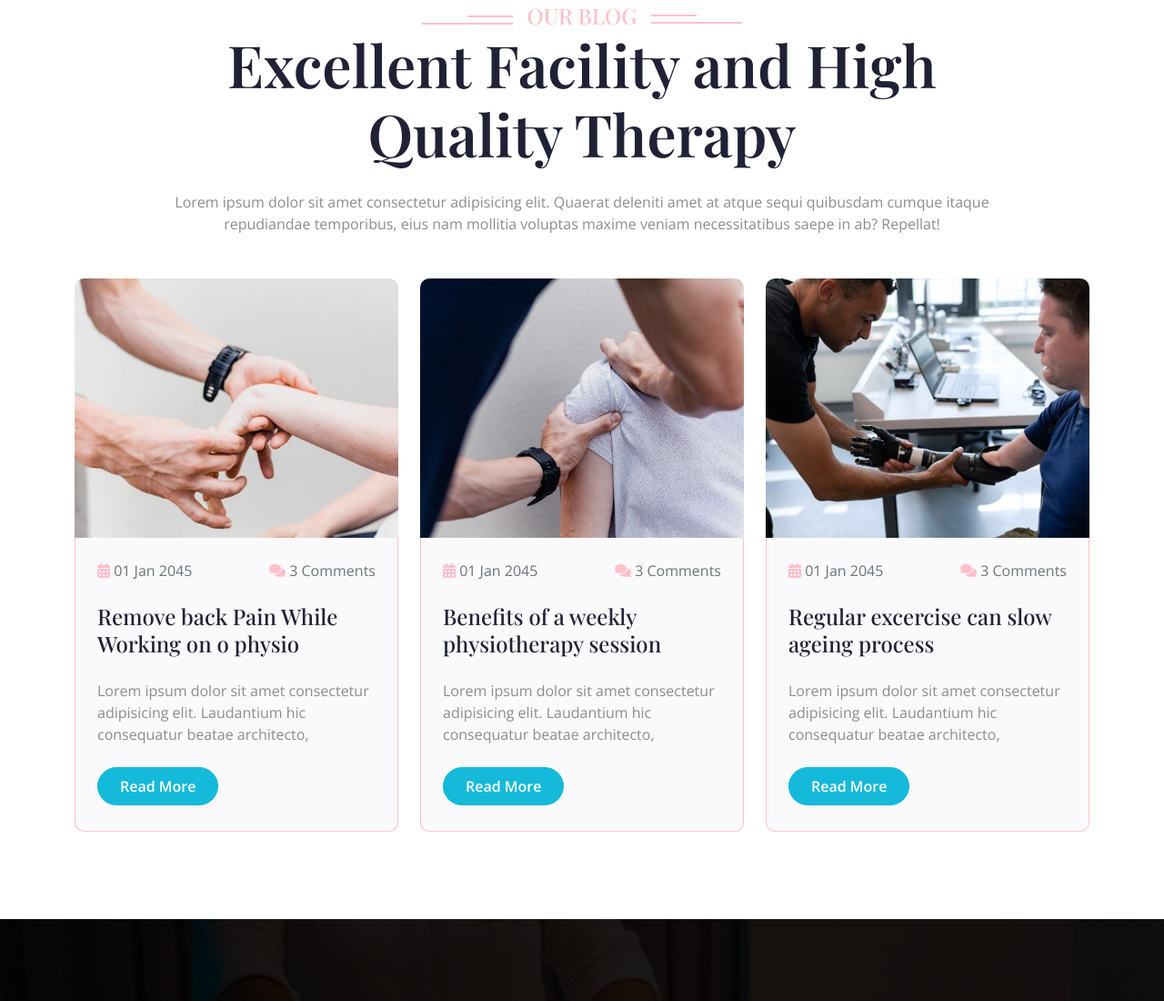
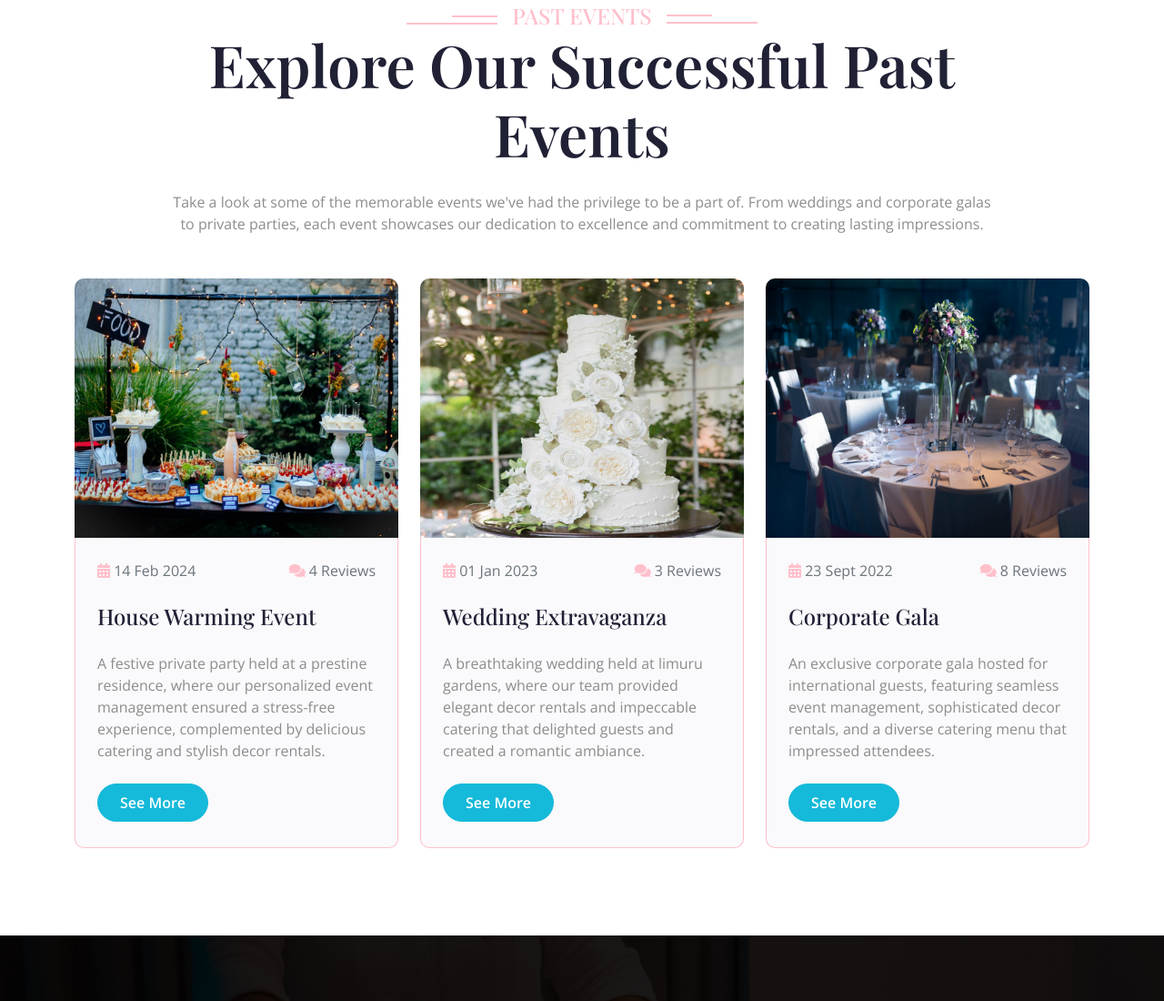
Before and after one commit to ToshTony/RentalApp, a plain HTML site: page index.html in a window 1280 px wide. Shown: the part 7629-8729 px from the top of the page at 91% size. Drawn offline with nearby package versions, Linux system fonts and the light colour scheme.

Commit message:
content edition

```diff
--- a/index.html
+++ b/index.html
@@ -780,64 +780,79 @@
             <div class="container py-5">
                 <div class="section-title mb-5 wow fadeInUp" data-wow-delay="0.1s">
                     <div class="sub-style">
-                        <h4 class="sub-title px-3 mb-0">Our Blog</h4>
+                        <h4 class="sub-title px-3 mb-0">Past Events</h4>
                     </div>
-                    <h1 class="display-3 mb-4">Excellent Facility and High Quality Therapy</h1>
-                    <p class="mb-0">Lorem ipsum dolor sit amet consectetur adipisicing elit. Quaerat deleniti amet at atque sequi quibusdam cumque itaque repudiandae temporibus, eius nam mollitia voluptas maxime veniam necessitatibus saepe in ab? Repellat!</p>
+                    <h1 class="display-3 mb-4">Explore Our Successful Past Events</h1>
+                    <p class="mb-0">
+                        Take a look at some of the memorable events we've had
+                        the privilege to be a part of. From weddings and corporate
+                        galas to private parties, each event showcases our dedication
+                        to excellence and commitment to creating lasting impressions.
+                    </p>
                 </div>
                 <div class="row g-4 justify-content-center">
                     <div class="col-md-6 col-lg-6 col-xl-4 wow fadeInUp" data-wow-delay="0.1s">
                         <div class="blog-item rounded">
                             <div class="blog-img">
-                                <img src="img/blog-1.jpg" class="img-fluid w-100" alt="Image">
+                                <img src="img/party.png" class="img-fluid w-100" alt="Image">
                             </div>
                             <div class="blog-centent p-4">
                                 <div class="d-flex justify-content-between mb-4">
-                                    <p class="mb-0 text-muted"><i class="fa fa-calendar-alt text-primary"></i> 01 Jan 2045</p>
-                                    <a href="#" class="text-muted"><span class="fa fa-comments text-primary"></span> 3 Comments</a>
+                                    <p class="mb-0 text-muted"><i class="fa fa-calendar-alt text-primary"></i> 14 Feb 2024</p>
+                                    <a href="#" class="text-muted"><span class="fa fa-comments text-primary"></span> 4 Reviews</a>
                                 </div>
-                                <a href="#" class="h4">Remove back Pain While Working on o physio</a>
-                                <p class="my-4">Lorem ipsum dolor sit amet consectetur adipisicing elit. Laudantium hic consequatur beatae architecto,</p>
-                                <a href="#" class="btn btn-primary rounded-pill text-white py-2 px-4 mb-1">Read More</a>
+                                <a href="#" class="h4">House Warming Event</a>
+                                <p class="my-4">
+                                    A festive private party held at a prestine residence, where our personalized
+                                    event management ensured a stress-free experience, complemented by delicious
+                                    catering and stylish decor rentals.
+                                </p>
+                                <a href="#" class="btn btn-primary rounded-pill text-white py-2 px-4 mb-1">See More</a>
                             </div>
                         </div>
                     </div>
                     <div class="col-md-6 col-lg-6 col-xl-4 wow fadeInUp" data-wow-delay="0.3s">
                         <div class="blog-item rounded">
                             <div class="blog-img">
-                                <img src="img/blog-2.jpg" class="img-fluid w-100" alt="Image">
+                                <img src="img/weddn.png" class="img-fluid w-100" alt="Image">
                             </div>
                             <div class="blog-centent p-4">
                                 <div class="d-flex justify-content-between mb-4">
-                                    <p class="mb-0 text-muted"><i class="fa fa-calendar-alt text-primary"></i> 01 Jan 2045</p>
-                                    <a href="#" class="text-muted"><span class="fa fa-comments text-primary"></span> 3 Comments</a>
+                                    <p class="mb-0 text-muted"><i class="fa fa-calendar-alt text-primary"></i> 01 Jan 2023</p>
+                                    <a href="#" class="text-muted"><span class="fa fa-comments text-primary"></span> 3 Reviews</a>
                                 </div>
-                                <a href="#" class="h4">Benefits of a weekly physiotherapy session</a>
-                                <p class="my-4">Lorem ipsum dolor sit amet consectetur adipisicing elit. Laudantium hic consequatur beatae architecto,</p>
-                                <a href="#" class="btn btn-primary rounded-pill text-white py-2 px-4 mb-1">Read More</a>
+                                <a href="#" class="h4">Wedding Extravaganza</a>
+                                <p class="my-4">
+                                    A breathtaking wedding held at limuru gardens, where our team provided elegant
+                                    decor rentals and impeccable catering that delighted guests and created a romantic ambiance.
+                                </p>
+                                <a href="#" class="btn btn-primary rounded-pill text-white py-2 px-4 mb-1">See More</a>
                             </div>
                         </div>
                     </div>
                     <div class="col-md-6 col-lg-6 col-xl-4 wow fadeInUp" data-wow-delay="0.5s">
                         <div class="blog-item rounded">
                             <div class="blog-img">
-                                <img src="img/blog-3.jpg" class="img-fluid w-100" alt="Image">
+                                <img src="img/corp.png" class="img-fluid w-100" alt="Image">
                             </div>
                             <div class="blog-centent p-4">
                                 <div class="d-flex justify-content-between mb-4">
-                                    <p class="mb-0 text-muted"><i class="fa fa-calendar-alt text-primary"></i> 01 Jan 2045</p>
-                                    <a href="#" class="text-muted"><span class="fa fa-comments text-primary"></span> 3 Comments</a>
+                                    <p class="mb-0 text-muted"><i class="fa fa-calendar-alt text-primary"></i> 23 Sept 2022</p>
+                                    <a href="#" class="text-muted"><span class="fa fa-comments text-primary"></span> 8 Reviews</a>
                                 </div>
-                                <a href="#" class="h4">Regular excercise can slow ageing process</a>
-                                <p class="my-4">Lorem ipsum dolor sit amet consectetur adipisicing elit. Laudantium hic consequatur beatae architecto,</p>
-                                <a href="#" class="btn btn-primary rounded-pill text-white py-2 px-4 mb-1">Read More</a>
+                                <a href="#" class="h4">Corporate Gala</a>
+                                <p class="my-4">
+                                    An exclusive corporate gala hosted for international guests, featuring seamless event management,
+                                    sophisticated decor rentals, and a diverse catering menu that impressed attendees.
+                                </p>
+                                <a href="#" class="btn btn-primary rounded-pill text-white py-2 px-4 mb-1">See More</a>
                             </div>
                         </div>
                     </div>
                 </div>
             </div>
         </div>
-        <!-- Blog End -->
+        <!-- Past Events End -->
 
 
         <!-- Footer Start -->
```
Also changed, not shown: img/corp.png (added), img/party.png (added), img/weddn.png (added).
